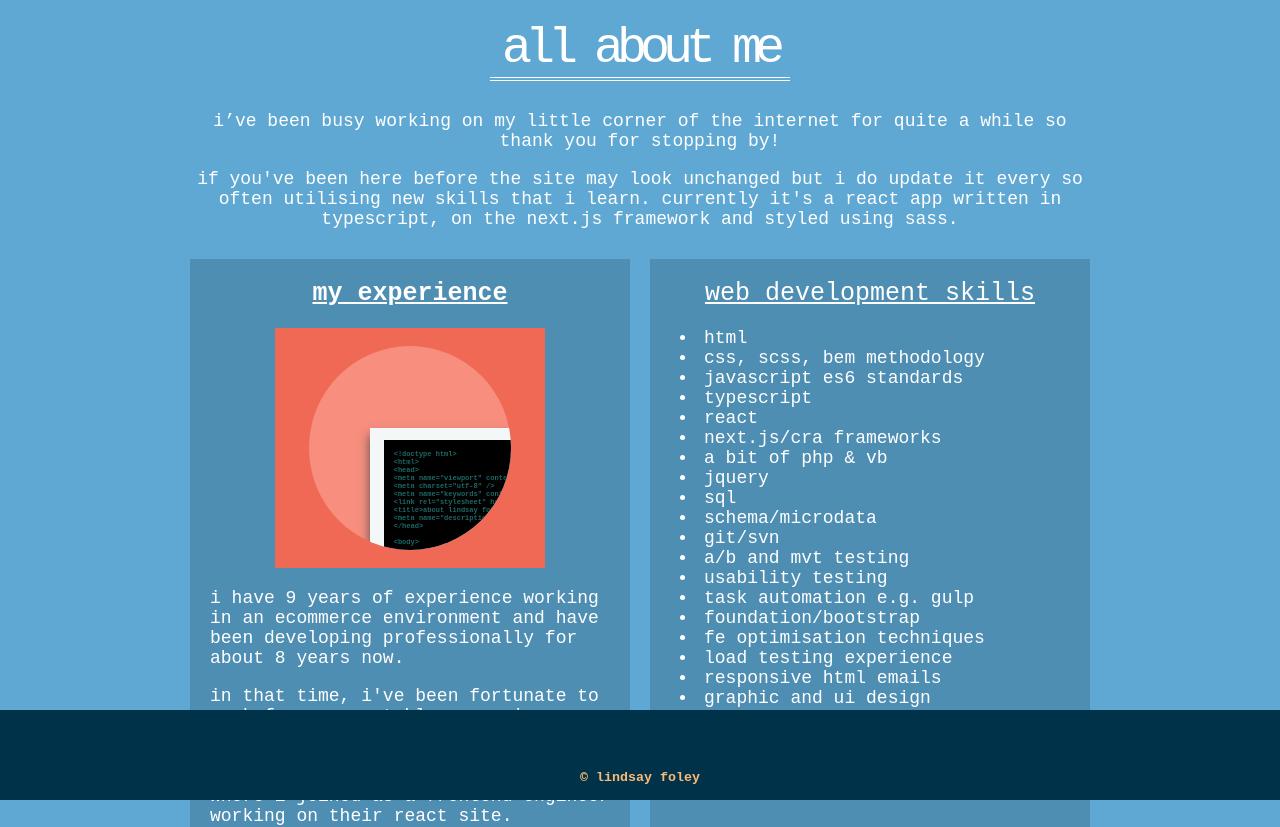
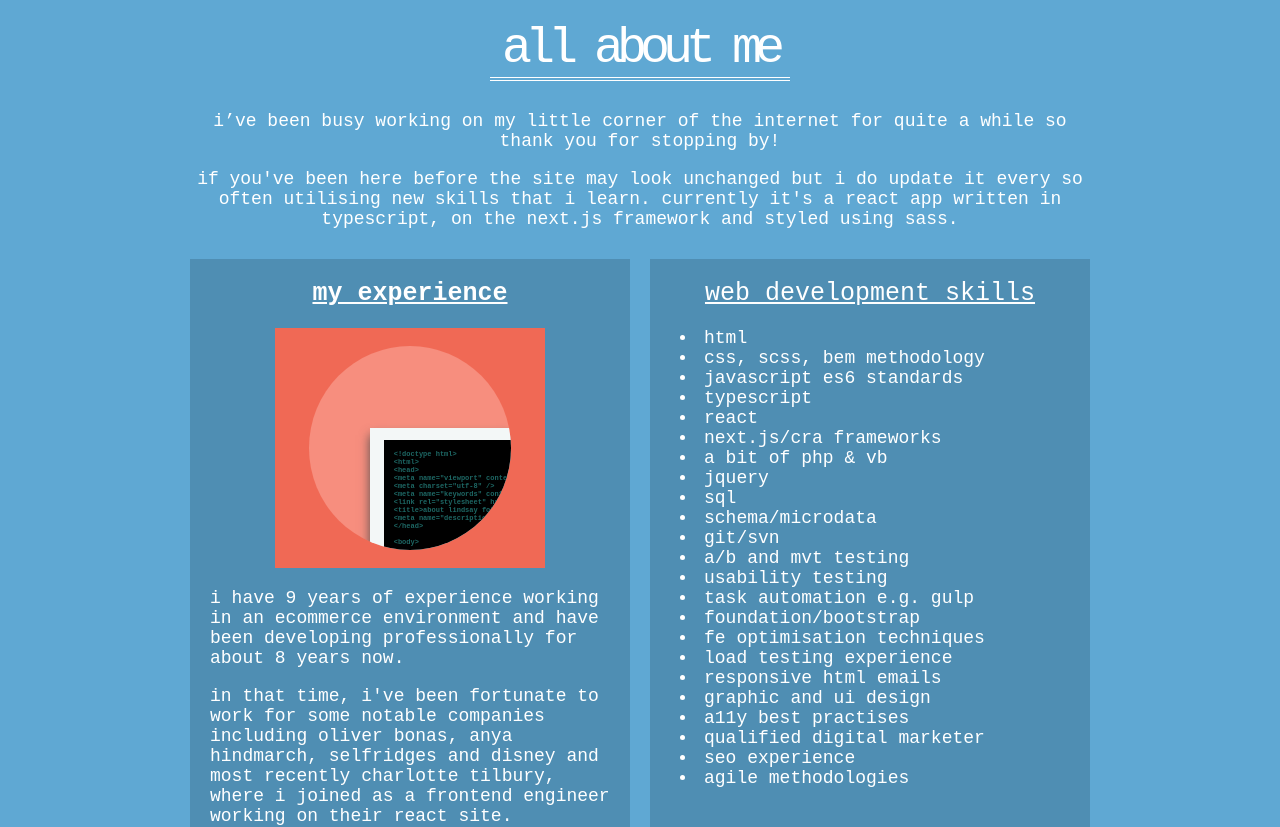
Before and after one commit to lindsayfoley/lindsayfoley, a Next.js app: page /about in a window 1280 px wide. Shown: the top 827 px of the page. Built offline with nearby package versions, Linux system fonts and the light colour scheme; some icons are missing; a web font is replaced by a local one.

Commit message:
fixing height issue on all pages

```diff
--- a/public/styles/_base.scss
+++ b/public/styles/_base.scss
@@ -64,6 +64,13 @@ body {
   @include primary-font;
   background-color: $primary-colour;
   margin: 0;
+  min-width: 320px;
+
+  > div {
+    min-height: 100vh;
+    display: flex;
+    flex-direction: column;
+  }
 }
 
 p,
--- a/public/styles/_layout.scss
+++ b/public/styles/_layout.scss
@@ -1,7 +1,8 @@
 @import "_base.scss";
 
-body {
-  min-width: 320px;
+section {
+  flex: 1;
+}
 
 main {
   max-width: 900px;
@@ -36,12 +37,6 @@ body {
 
 footer {
   width: 100%;
-    margin-top: 40px;
-    padding-top: 20px;
-    position: absolute;
-    bottom: 0;
-    left: 0;
   background-color: $dark-color;
   color: $pale-accent-color;
 }
-}
```
Also changed, not shown: public/styles/_home.scss (line endings or trailing spaces). Lines whose indentation alone changed are shown as unchanged.
